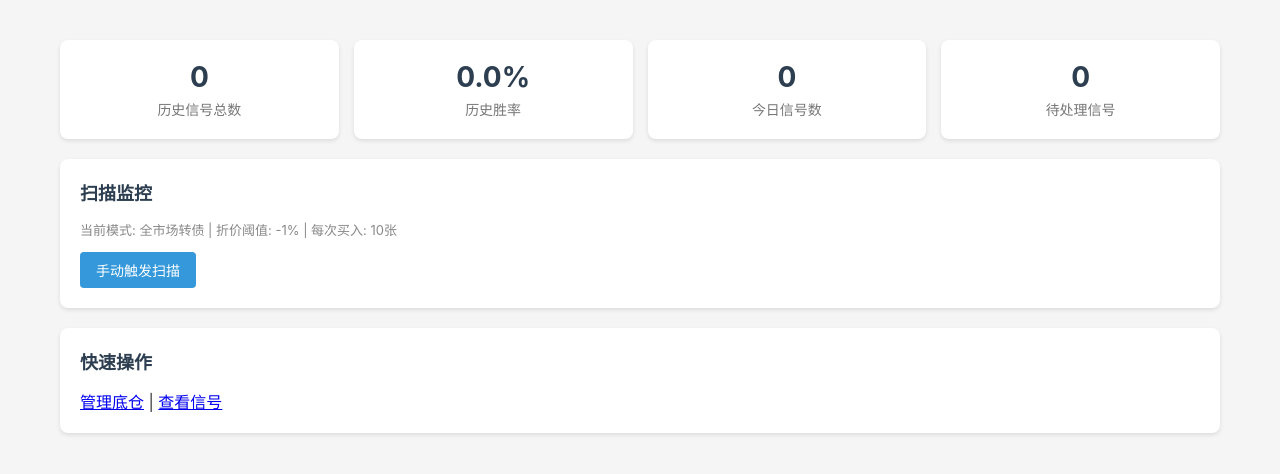
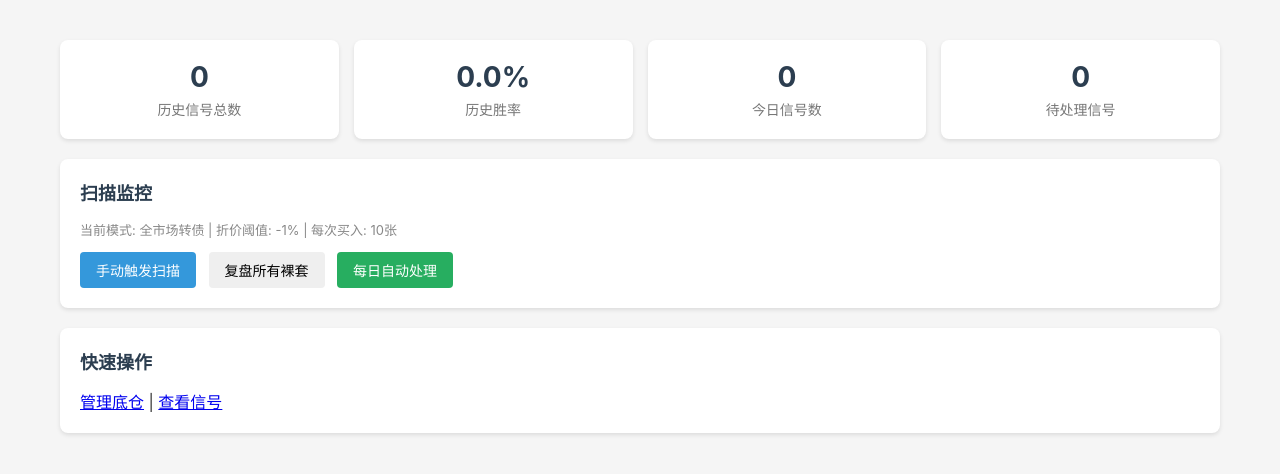
Before and after one commit to seagoat/lajimoney, a FastAPI app: page / in a window 1280 px wide. Shown: the part 54-528 px from the top of the page. Run offline with FastAPI, Linux system fonts and the light colour scheme; data comes from the database, SQL or seed files in the repository; data that the repository does not hold is empty.

Commit message:
feat: add review-all and auto-process buttons to index page
- Add "复盘所有裸套" button that calls POST /api/signals/review-all
- Add "每日自动处理" button that runs scan then automatically reviews all naked signals
- triggerScan() now accepts optional skipConfirm param to bypass confirmation dialog

```diff
--- a/app/templates/index.html
+++ b/app/templates/index.html
@@ -27,6 +27,10 @@
     </p>
     <button id="scanBtn" class="btn btn-primary" onclick="triggerScan()"
             style="margin-top: 5px;">手动触发扫描</button>
+    <button id="reviewAllBtn" class="btn btn-warning" onclick="reviewAllNaked()"
+            style="margin-top: 5px; margin-left: 8px;">复盘所有裸套</button>
+    <button id="autoProcessBtn" class="btn btn-success" onclick="autoProcess()"
+            style="margin-top: 5px; margin-left: 8px;">每日自动处理</button>
     <div id="scanProgress" style="margin-top: 15px; display: none;">
         <div id="scanStatus" style="margin-bottom: 8px; color: #555; font-size: 14px;"></div>
         <div id="progressBar" style="height: 6px; background: #eee; border-radius: 3px;">
@@ -91,6 +95,59 @@ function sortTable(tableId, col, direction) {
 }
 
 let currentEventSource = null;
+
+// 复盘所有裸套
+async function reviewAllNaked() {
+    const btn = document.getElementById('reviewAllBtn');
+    btn.disabled = true;
+    btn.textContent = '复盘中...';
+    try {
+        const res = await fetch('/api/signals/review-all', { method: 'POST' });
+        const result = await res.json();
+        alert(`复盘完成：${result.updated} 条信号已更新`);
+    } catch (e) {
+        alert('复盘失败: ' + e.message);
+    }
+    btn.disabled = false;
+    btn.textContent = '复盘所有裸套';
+}
+
+// 每日自动处理：扫描 + 复盘
+async function autoProcess() {
+    if (!confirm('将执行每日自动处理：1)触发全量扫描 2)复盘所有历史裸套信号，是否继续？')) return;
+    const btn = document.getElementById('autoProcessBtn');
+    btn.disabled = true;
+    btn.textContent = '处理中...';
+
+    let reviewed = false;
+    const checkAndReview = setInterval(() => {
+        if (currentEventSource === null && !reviewed) {
+            reviewed = true;
+            clearInterval(checkAndReview);
+            reviewAllNaked().finally(() => {
+                btn.disabled = false;
+                btn.textContent = '每日自动处理';
+            });
+        }
+    }, 500);
+
+    // 超时保护
+    setTimeout(() => {
+        clearInterval(checkAndReview);
+        if (reviewed === false) {
+            reviewed = true;
+            clearInterval(checkAndReview);
+            alert('每日自动处理：扫描超时，但继续尝试复盘...');
+            reviewAllNaked().finally(() => {
+                btn.disabled = false;
+                btn.textContent = '每日自动处理';
+            });
+        }
+    }, 90000);
+
+    // 第一步：触发扫描（跳过确认对话框）
+    triggerScan(true);
+}
 
 // 加载并显示当前设置
 async function loadCurrentSettings() {
@@ -250,11 +307,11 @@ function applyFilters() {
     }
 }
 
-function triggerScan() {
+function triggerScan(skipConfirm) {
     if (currentEventSource) {
         currentEventSource.close();
     }
-    if (!confirm('确定要触发一次扫描吗？')) return;
+    if (!skipConfirm && !confirm('确定要触发一次扫描吗？')) return;
 
     const btn = document.getElementById('scanBtn');
     const progressDiv = document.getElementById('scanProgress');
```
